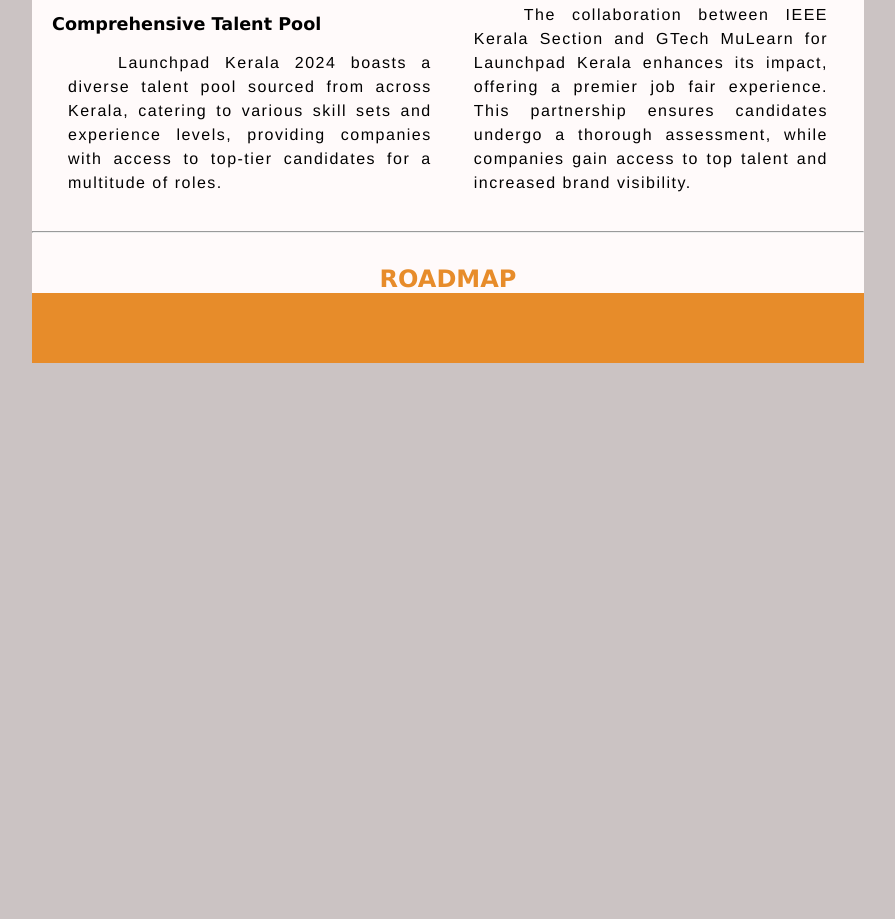
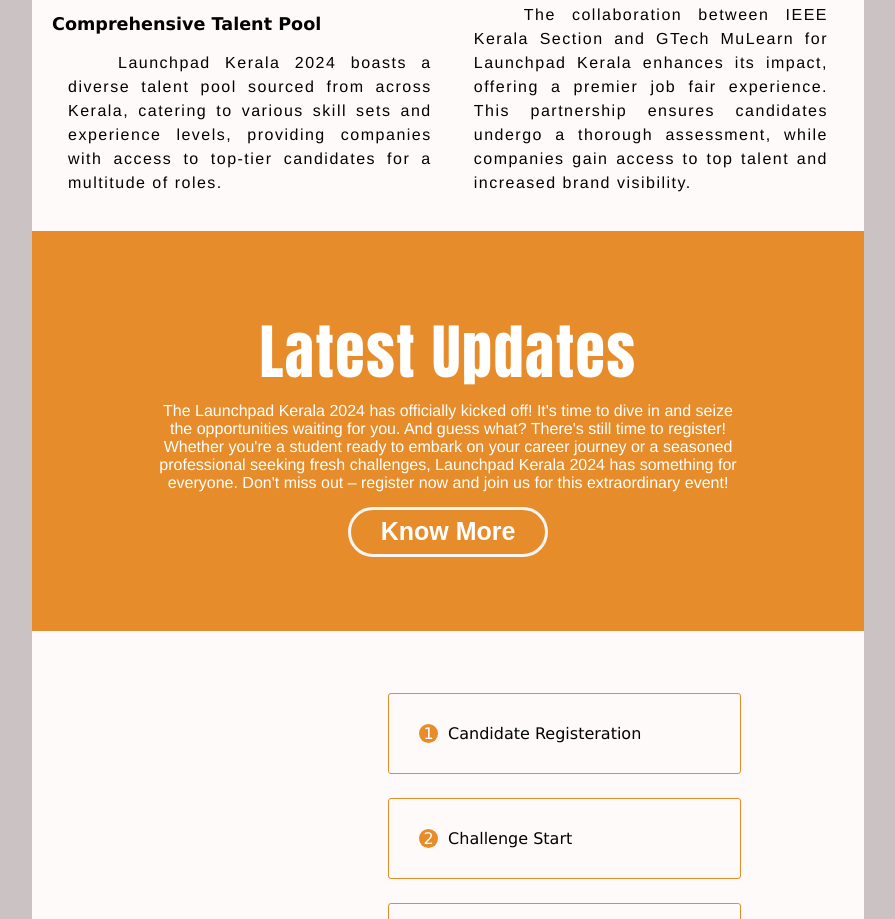
Before and after one commit to basimhilalv/IEEE-Launchpad-Newsletter, a plain HTML site: page index.html in a window 1280 px wide. Shown: the part 1881-2800 px from the top of the page, without its empty margins (192-1087 px from the left). Before the commit the page ends 2244 px from the top, so only its background shows below. Drawn offline with Linux system fonts and the light colour scheme.

Commit message:
design part completion

```diff
--- a/index.html
+++ b/index.html
@@ -17,10 +17,21 @@
       <h2>NEWSLETTER</h2>
     </header>
     <div class="navbar">
-      <a href="#about"><h5>INTRODUCTION</h5></a>
-      <a href="#reg"><h5>REGISTERATION</h5></a>
-      <a href="#highlight"><h5>HIGHLIGHTS</h5></a>
-      <a href="#road"><h5>ROADMAP</h5></a>
+      <a href="#about">
+        <h5>INTRODUCTION</h5>
+      </a>
+      <a href="#reg">
+        <h5>REGISTERATION</h5>
+      </a>
+      <a href="#highlight">
+        <h5>HIGHLIGHTS</h5>
+      </a>
+      <a href="#road">
+        <h5>ROADMAP</h5>
+      </a>
+      <a href="#updates">
+        <h5>UPDATES</h5>
+      </a>
     </div>
     <div class="about" id="about">
       <h3>What is Launchpad Kerala ?</h3>
@@ -36,7 +47,7 @@
     <div class="call" id="reg">
       <h4>Call to Action !!</h4>
       <p style="color: white;">Do you want to be part of this exciting journey ?</p>
-      <a href="https://launchpadkerala.org/registration"><button type="button"  class="reg_btn">Register Now</button></a>
+      <a href="https://launchpadkerala.org/registration"><button type="button" class="reg_btn">Register Now</button></a>
     </div>
     <img src="/assets/banner_lp.png" alt="ieee-launchpad-coverphoto">
     <h2>HIGHLIGHTS</h2>
@@ -69,13 +80,30 @@
       </div>
 
     </div>
-    <hr>
+    <div id="updates">
+      <h4 style="color:white">Latest Updates</h4>
+      <p style="color: white; margin: 5px auto; width:70%; text-align: center;">The Launchpad Kerala 2024 has officially kicked off! It's time to dive in and seize the
+        opportunities waiting for you.
+        And guess what? There's still time to register! Whether you're a student ready to embark on your career journey
+        or a seasoned professional seeking fresh challenges, Launchpad Kerala 2024 has something for everyone. Don't
+        miss out – register now and join us for this extraordinary event!</p>
+      <a href="https://launchpadkerala.org/updates"><button type="button" class="update_btn">Know More</button></a>
+    </div>
 
     <div class="roadmap" id="road">
-      <h2>ROADMAP</h2>
+      <h2>EVENT ROADMAP</h2>
+      <ol class="roadmaplist">
+        <li>Candidate Registeration</li>
+        <li>Challenge Start</li>
+        <li>Online Exam</li>
+        <li>Consolidated Rank List</li>
+        <li>Option Selection</li>
+        <li>Confirmed Mail to Selected Participants</li>
+        <li>Interviews</li>
+      </ol>
     </div>
     <footer>
-
+        <p>This Newsletter is created by Basim Hilal (basimhilalv@mulearn) for the completion of tasks provided by Launchpad Kerala 2024</p>
     </footer>
   </div>
 </body>
--- a/styles.css
+++ b/styles.css
@@ -162,11 +162,81 @@ footer{
     width: 100%;
     background-color: #e78c2a;
     align-items: center;
+    justify-content: center;
     display: flex;
     flex-direction: column;
     overflow: hidden;
+    font-size: small;
+    color: white;
 }
 
-footer img{
-    object-fit: contain;
+
+
+ol{
+    list-style: none;
+    display: flex;
+    flex-direction: column;
+    width: 50%;
+    margin: 50px 0;
+    padding: 0;
+    align-items: center;
+    justify-content: center;
+    counter-reset: item;
 }
+li{
+    border: 1px solid #e78c2a;
+    border-radius: 3px;
+    padding: 30px;
+    margin: 12px 0;
+    width: 70%;
+    counter-increment: item;
+}
+
+li:before{
+    content: counter(item);
+    background: #e78c2a;
+    border-radius: 100%;
+    color: white;
+    width: 1.2em;
+    text-align: center;
+    margin-right: 10px;
+    display: inline-block;
+}
+
+.roadmap{
+    align-items: center;
+    justify-content: center;
+    display: flex;
+    flex-direction: row;
+}
+
+#updates{
+    background-color: #e78c2a;
+    width: 100%;
+    height: 400px;
+    margin: 20px 0 0 0;
+    display: flex;
+    flex-direction: column;
+    align-items: center;
+    justify-content: center;
+}
+
+.update_btn{
+    border: 3px solid whitesmoke;
+    background-color: #e78c2a;
+    width: 200px;
+    height: 50px;
+    border-radius: 1em;
+    color: white;
+    text-align: center;
+    text-decoration: none;
+    font-size: 25px;
+    font-weight: 800;
+    box-shadow: 3px;
+    margin-top:10px;
+}
+
+.update_btn:hover{
+    background-color: white;
+    color: #e78c2a;
+}
```
